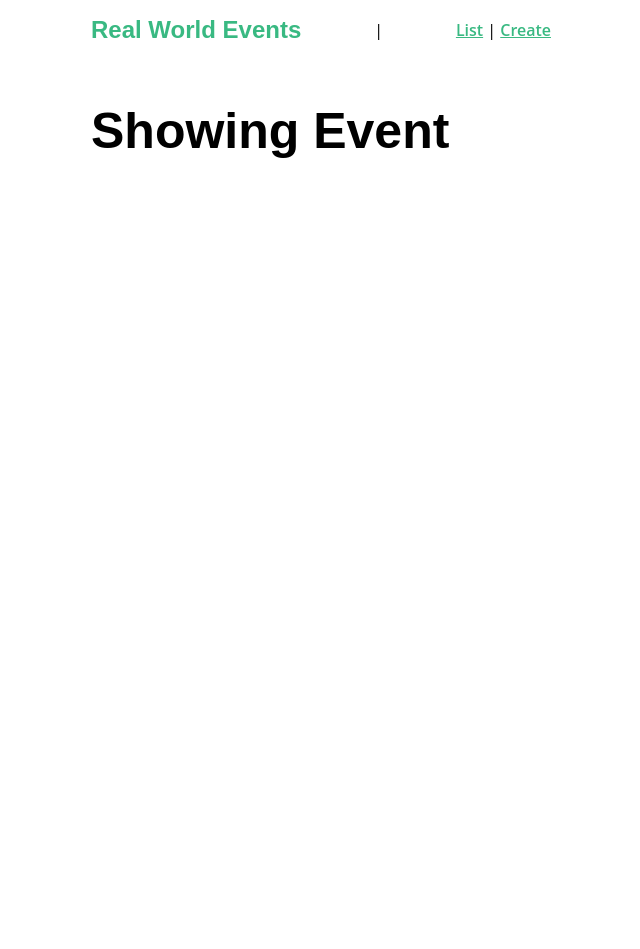
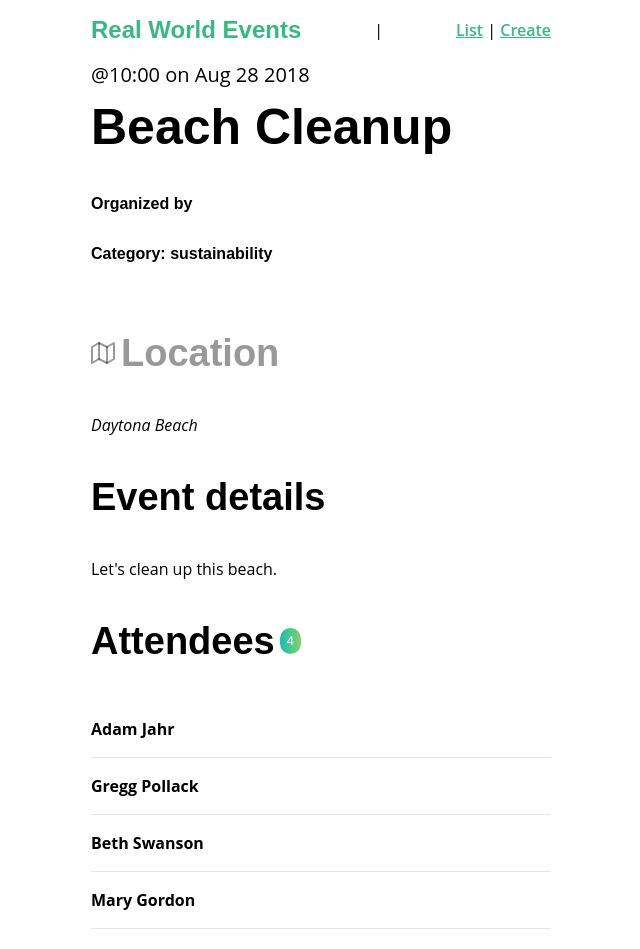
Before and after one commit to Othman-Hesabe/real-world-project, a Vue app: page /event/1 in a window 1280 px wide. Shown: the whole page, without its empty margins (319-959 px from the left). Before the commit the page ends 800 px from the top, so only its background shows below. Built offline with nearby package versions, Linux system fonts and the light colour scheme; data requests are answered from the project's data file.

Commit message:
commit lesson-9: implementing the axios service

```diff
--- a/src/views/EventShow.vue
+++ b/src/views/EventShow.vue
@@ -1,9 +1,40 @@
 <template>
-  <h1>Showing Event {{ event.title }}</h1>
+  <div>
+    <div class="event-header">
+      <span class="eyebrow">@{{ event.time }} on {{ event.date }}</span>
+      <h1 class="title">{{ event.title }}</h1>
+      <!-- Add this conditional dot notation  -->
+      <h5>Organized by {{ event.organizer ? event.organizer.name : '' }}</h5>
+      <h5>Category: {{ event.category }}</h5>
+    </div>
+
+    <BaseIcon name="map"><h2>Location</h2></BaseIcon>
+
+    <address>{{ event.location }}</address>
+
+    <h2>Event details</h2>
+    <p>{{ event.description }}</p>
+
+    <h2>
+      Attendees
+      <span class="badge -fill-gradient">{{
+        event.attendees ? event.attendees.length : 0
+      }}</span>
+    </h2>
+    <ul class="list-group">
+      <li
+        v-for="(attendee, index) in event.attendees"
+        :key="index"
+        class="list-item"
+      >
+        <b>{{ attendee.name }}</b>
+      </li>
+    </ul>
+  </div>
 </template>
 
 <script>
-import EvenService from '@/services/EventService.js'
+import EventService from '@/services/EventService.js'
 export default {
   props: ['id'],
   data() {
@@ -11,8 +42,8 @@
       event: {}
     }
   },
-  create() {
-    EvenService.getEvent(this.id)
+  created() {
+    EventService.getEvent(this.id)
       .then(response => {
         this.event = response.data
       })
@@ -22,3 +53,23 @@
   }
 }
 </script>
+<style scoped>
+.location {
+  margin-bottom: 0;
+}
+.location > .icon {
+  margin-left: 10px;
+}
+.event-header > .title {
+  margin: 0;
+}
+.list-group {
+  margin: 0;
+  padding: 0;
+  list-style: none;
+}
+.list-group > .list-item {
+  padding: 1em 0;
+  border-bottom: solid 1px #e5e5e5;
+}
+</style>
```
